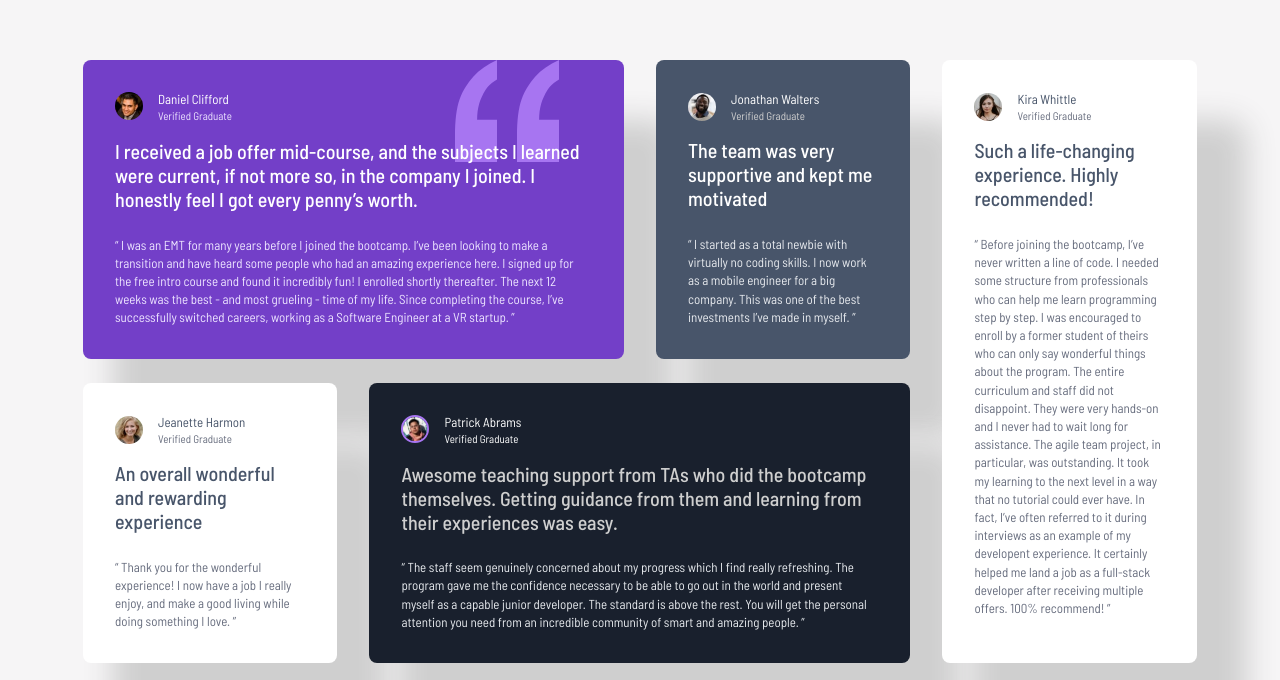
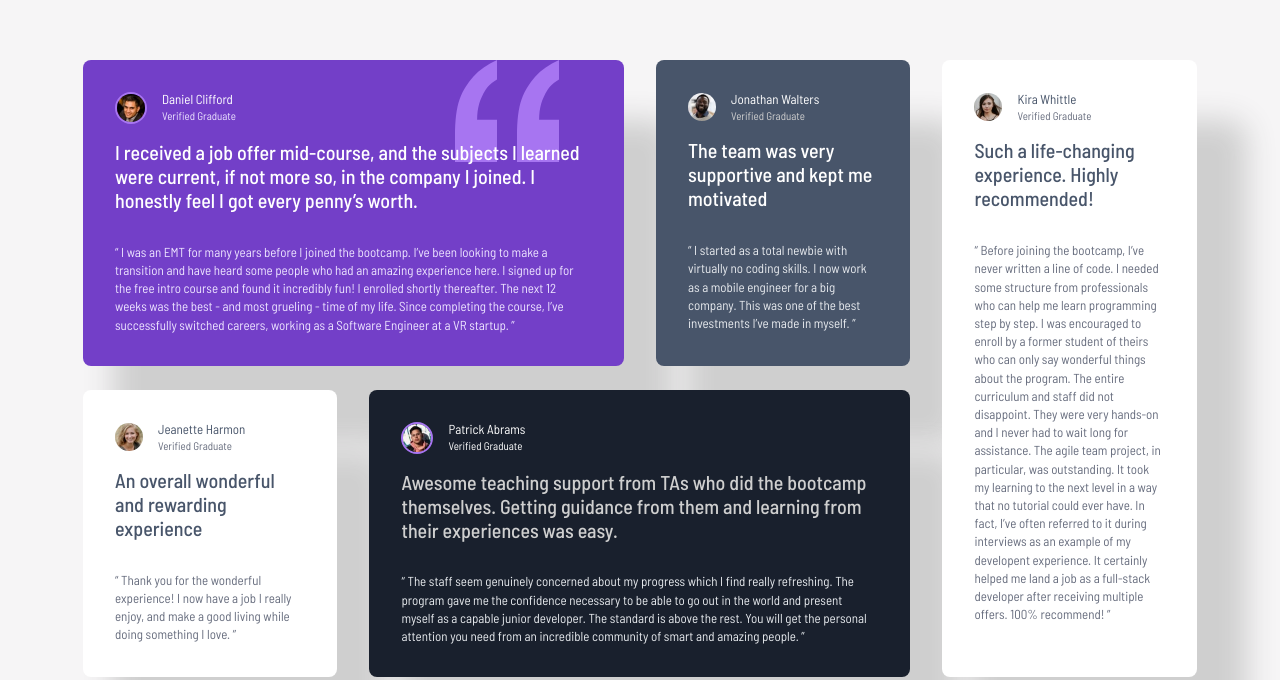
Before and after one commit to BertSki90/testimonials-grid-section, a plain HTML site: page index.html in a window 1280 px wide. Shown: the part 169-849 px from the top of the page. Drawn offline with Linux system fonts and the light colour scheme.

Commit message:
Restyled border. Border was causing images to shrink. Added figure element in index.html and styled it here, styles.css.

```diff
--- a/styles.css
+++ b/styles.css
@@ -56,15 +56,6 @@ main {
     padding: 5.615em 0;
 }
 
-img {
-    align-self: center;
-    border-radius: 50%;
-    /* height: 28px; */
-    height: 2.154em;
-    margin-inline-end: 15px;
-    object-fit: contain;
-}
-
 /* SCREEN READER - TITLE */
 
 .sr-only {
@@ -103,6 +94,7 @@ h2, h3, blockquote {
 p {
     font-size: var(--font-size--comment);
     line-height: 120%;
+    margin-block-end: 1.538em;
 }
 
 blockquote {
@@ -133,9 +125,14 @@ blockquote {
     display: flex;
 }
 
-.personal-id, p {
+.personal-id{
     /* margin-block-end: 16px; */
     margin-block-end: 1.231em;
+}
+
+.id--text {
+    /* margin-inline-start: 15px; */
+    margin-inline-start: 1.154em;
 }
 
 /* CARD BACKGROUND-COLOR AND COLOR */
@@ -176,13 +173,26 @@ blockquote {
     color: var(--white);
 }
 
-.img-border {
-    border: 2px solid var(--purple-300);
+img {
+    align-self: center;
+    border-radius: 50%;
+    /* height: 28px; */
+    height: 2.154em;
+    /* margin-inline-end: 15px; */
+    object-fit: contain;
 }
 
-/* .img-border::before {
-    background-color: var(--purple-300);
+/* .img-border {
+    border: 2px solid var(--purple-300);
 } */
+
+figure {
+    display: flex;
+    align-items: center;
+    border: 2px solid var(--purple-300);
+    border-radius: 50%;
+    /* margin-inline-end: 15px; */
+}
 
 /* |||| SCREEN SIZES |||| */
 
```
